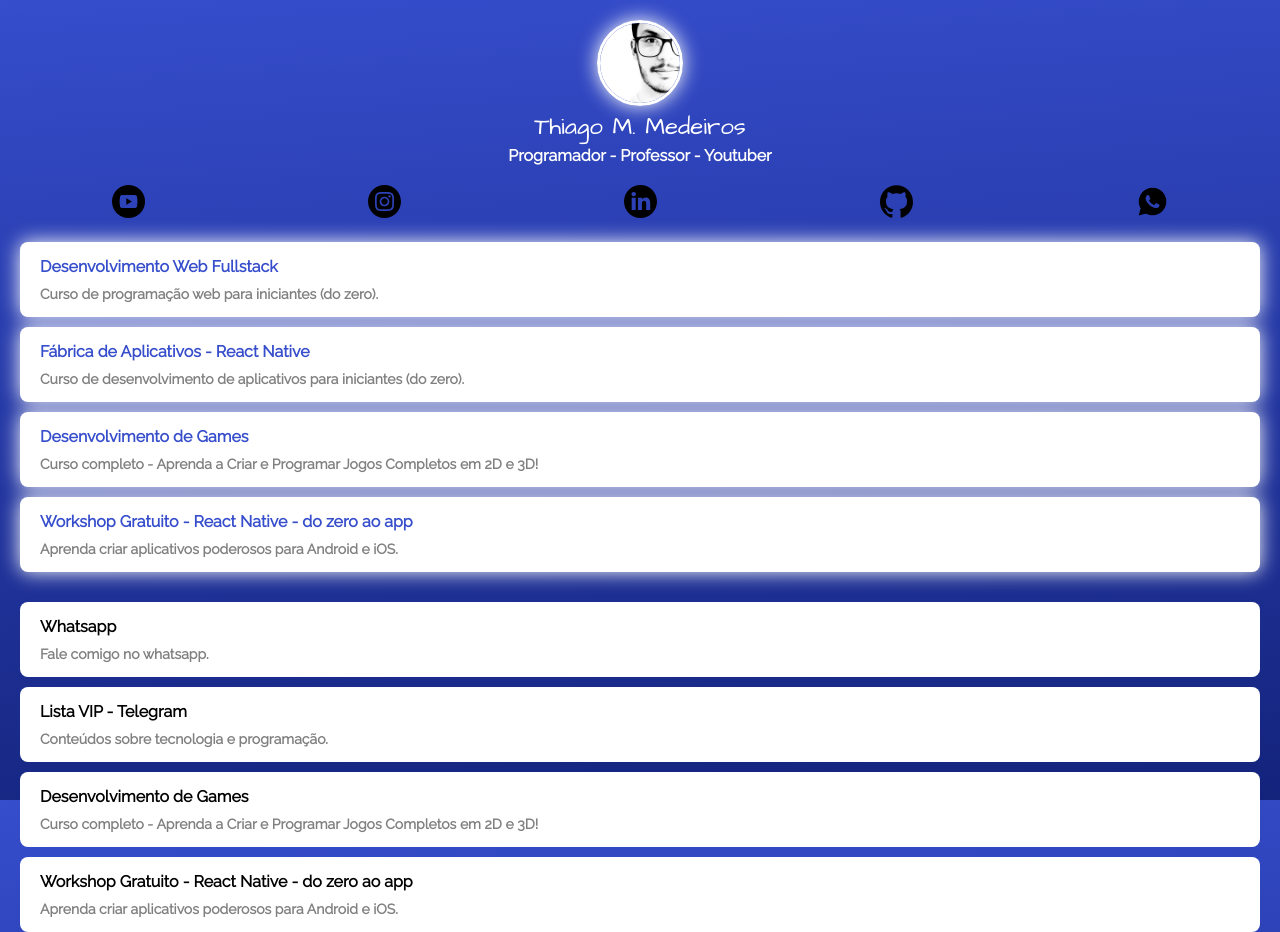
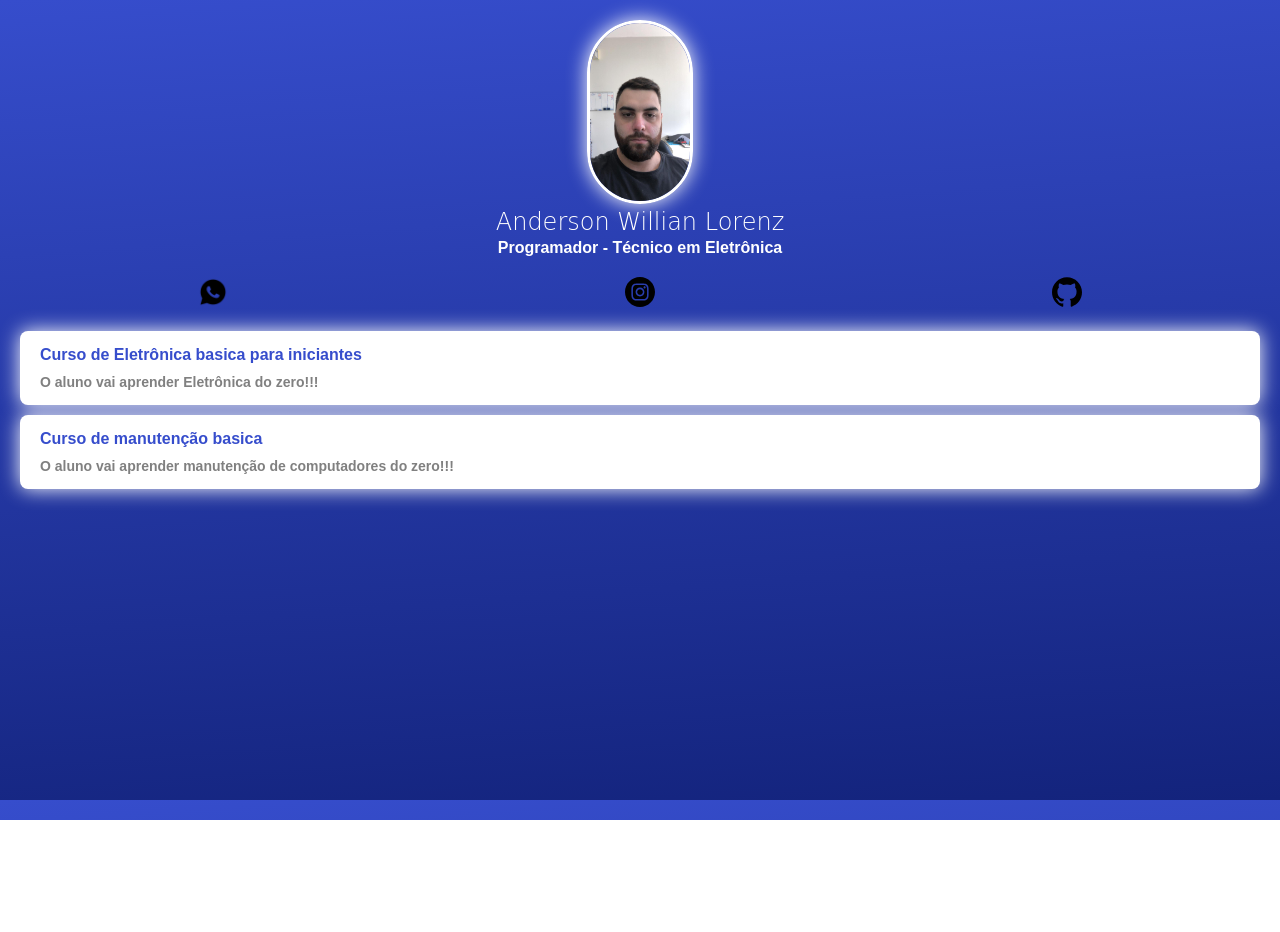
Before and after one commit to andersonlorenz/andersonlorenz.github.io, a plain HTML site: page index.html in a window 1280 px wide. After the commit the page ends 820 px from the top, so only its background shows below. Drawn offline with Linux system fonts and the light colour scheme; a web font is replaced by a local one.

Commit message:
Add files via upload

```diff
--- a/css/style.css
+++ b/css/style.css
@@ -1,66 +1,57 @@
-* {
+*{
     margin: 0;
     padding: 0;
 }
 
-
-  html, body {
+html, body{
     height: 100%;
 }
 
-  body {
+body{
     font-family: 'Raleway', sans-serif;
     color: white;
     background: rgb(54,77,204);
     background: linear-gradient(176deg, rgba(54,77,204,1) 0%, rgba(19,35,124,1) 100%);
 }
 
-  .avatar {
-    width: 80px;
-    border-radius: 50px;
+.avatar{
+    width: 100px;
+    border-radius: 100px;
     border: 3px solid white;
     box-shadow: 0 0 20px white;
 }
 
-  h1 {
-    font-family: 'Architects Daughter', cursive;
+h1{
+    font-family: 'Stint Ultra Condensed', cursive;
     font-weight: 100;
     font-size: 24px;
-    margin-bottom: 2px;
+    margin-bottom: 3px;
 }
-
-  h2 {
+h2{
     font-size: 16px;
 }
 
-  .profile {
+.profile{
     margin-top: 20px;
     text-align: center;
 }
 
-  .social {
+.social{
     display: flex;
     justify-content: space-around;
     list-style: none;
     margin: 20px 0;
 }
-
 .social img {
-    width: 33px;
+    width: 30px;
 }
 
-
-  .links-list {
+.links-second{
     list-style: none;
 }
-
-  .links-list li {
-    margin: 10px 20px;
-  }
-
-  .links-list li a {
+.links-second li a{
     display: block;
-    background: white;
+    background:white;
     padding: 15px 20px;
     border-radius: 8px;
     text-decoration: none;
@@ -68,18 +59,18 @@
     font-weight: bold;
 }
 
-  .links-list li a span {
+.links-second li{
+    margin: 10px 20px;
+}
+
+.links-second li a span{
     color: grey;
     display: block;
     margin-top: 10px;
     font-size: 14px;
+
 }
-
-  .links-list li a.active {
+.links-second li a.active{
     box-shadow: 0 0 20px white;
     color: rgb(54,77,204);
 }
-
-  .links-list.second {
-    margin-top: 30px;
-  }
--- a/index.html
+++ b/index.html
@@ -1,112 +1,55 @@
 <!DOCTYPE html>
-<html lang="en">
+<html lang="pt">
 <head>
     <meta charset="UTF-8">
     <meta http-equiv="X-UA-Compatible" content="IE=edge">
     <meta name="viewport" content="width=device-width, initial-scale=1.0">
     <title>Linktree</title>
-    <link href="https://fonts.googleapis.com/css2?family=Architects+Daughter&family=Raleway&display=swap" rel="stylesheet">
+    <link href="https://fonts.googleapis.com/css2?family=Stint+Ultra+Condensed&display=swap" rel="stylesheet">
     <link rel="stylesheet" href="css/style.css">
-    <!-- Global site tag (gtag.js) - Google Analytics -->
-    <script async src="https://www.googletagmanager.com/gtag/js?id=G-S9030NWM2J"></script>
-    <script>
-    window.dataLayer = window.dataLayer || [];
-    function gtag(){dataLayer.push(arguments);}
-    gtag('js', new Date());
 
-    gtag('config', 'G-S9030NWM2J');
-    </script>
 </head>
 <body>
     <div class="profile">
-        <img src="img/thiago.jpg" alt="Thiago" class="avatar">
-
-        <h1>Thiago M. Medeiros</h1>
-        <h2>Programador - Professor - Youtuber </h2>
+        <img src="img/anderson.jpeg" alt="anderson" class="avatar">
+        <h1>Anderson Willian Lorenz</h1>
+        <h2>Programador - Técnico em Eletrônica</h2>
     </div>
 
     <ul class="social">
         <li>
-            <a href="">
-                <img src="img/youtube.png" alt="youtube">
-            </a>
-        </li>
-
-        <li>
-            <a href="">
-                <img src="img/insta.svg" alt="instagram">
-            </a>
-        </li>
-
-        <li>
-            <a href="">
-                <img src="img/linkedin.svg" alt="linkedin">
+            <a href="https://wa.me/5547992488615" target="_blank">
+                <img src="img/whatsapp.png" alt="whatsapp">
             </a>
         </li>
         <li>
-            <a href="">
-                <img src="img/github.svg" alt="github">
+            <a href="https://www.instagram.com/ander_sabrina/" target="_blank">
+                <img src="img/insta.svg" alt="instagram,">
             </a>
         </li>
         <li>
-            <a href="">
-                <img src="img/whatsapp.png" alt="whatsapp">
-            </a>
-         </li>
-
-    </ul>
-    <ul class="links-list">
-        <li>
-            <a href="" class="active">
-                Desenvolvimento Web Fullstack
-                <span>Curso de programação web para iniciantes (do zero).</span>
-              </a>
-            </li>
-            <li>
-              <a href="" class="active">
-                Fábrica de Aplicativos - React Native
-                <span>Curso de desenvolvimento de aplicativos para iniciantes (do zero).</span>
-              </a>
-            </li>
-            <li>
-              <a href="" class="active">
-                Desenvolvimento de Games
-                <span>Curso completo - Aprenda a Criar e Programar Jogos Completos em 2D e 3D!</span>
-              </a>
-            </li>
-            <li>
-              <a href="" class="active">
-                Workshop Gratuito - React Native - do zero ao app
-                <span>Aprenda criar aplicativos poderosos para Android e iOS.</span>
+            <a href="https://github.com/andersonlorenz" target="_blank">
+                <img src="img/github.svg" alt="github">
             </a>
         </li>
     </ul>
 
-<ul class="links-list second">
+    <ul class="links-second">
         <li>
-      <a href="https://wa.me/351910071326">
-        Whatsapp
-        <span>Fale comigo no whatsapp.</span>
+            <a href="" class="active">
+                Curso de Eletrônica basica para iniciantes
+               <span>O aluno vai aprender Eletrônica do zero!!!</span>
             </a>
         </li>
         <li>
-      <a href="https://t.me/lista_vip_thiago">
-        Lista VIP - Telegram
-        <span>Conteúdos sobre tecnologia e programação.</span>
+            <a href=""class="active">
+                Curso de manutenção basica
+                <span>O aluno vai aprender manutenção de computadores do zero!!!</span>
             </a>
-    </li>
-    <li>
-      <a href="">
-        Desenvolvimento de Games
-        <span>Curso completo - Aprenda a Criar e Programar Jogos Completos em 2D e 3D!</span>
-      </a>
-    </li>
-    <li>
-      <a href="">
-        Workshop Gratuito - React Native - do zero ao app
-        <span>Aprenda criar aplicativos poderosos para Android e iOS.</span>
-      </a>
+
         </li>
     </ul>
+
+
 </body>
 </html>
```
Also changed, not shown: img/anderson.jpeg (added). Lines whose indentation alone changed are shown as unchanged.
